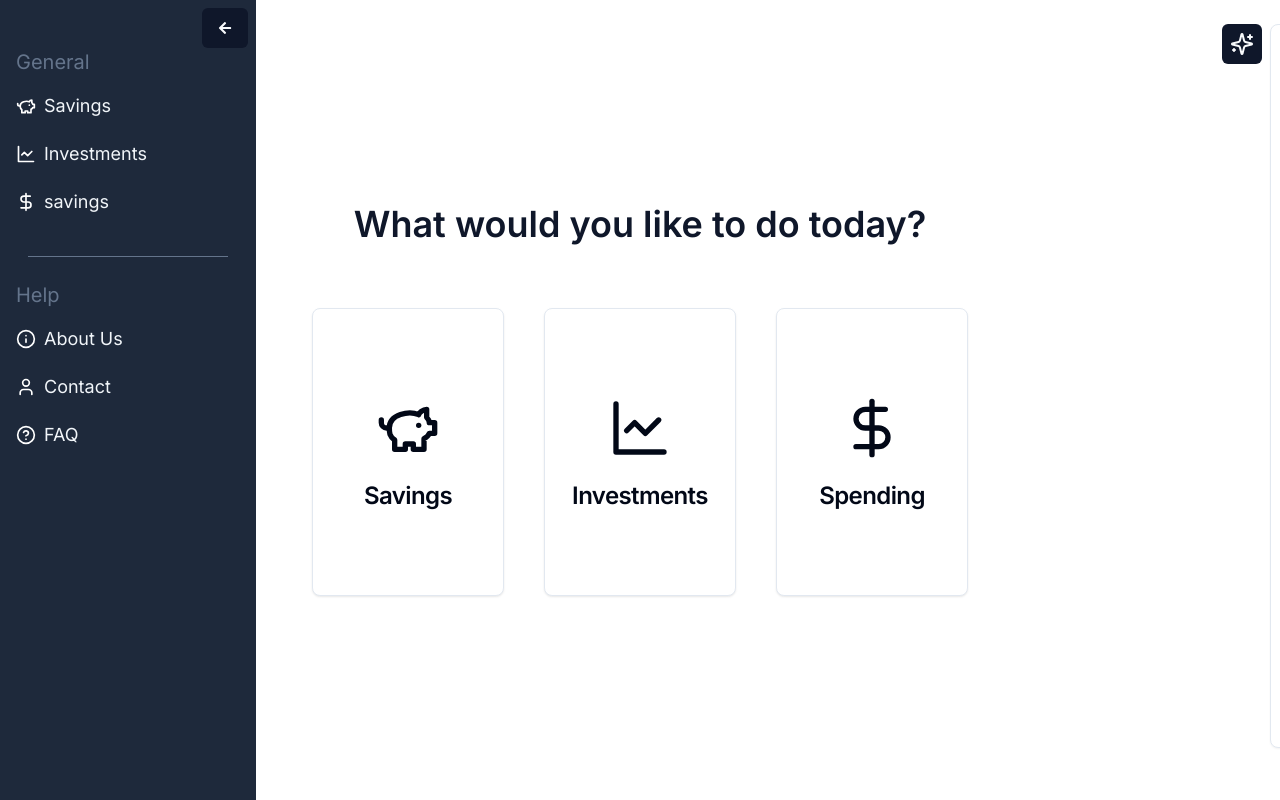
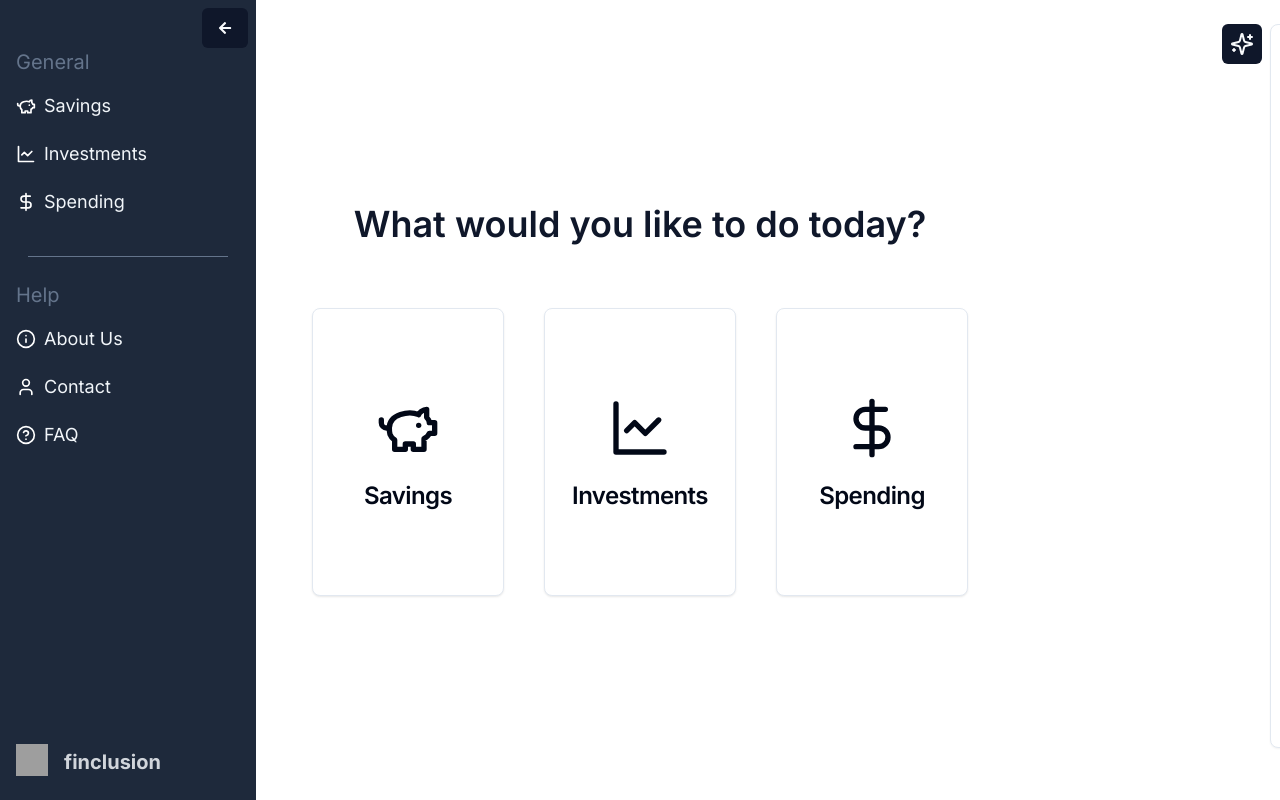
Before and after one commit to zsh-eng/hacksingapore, a Next.js app: page / in a window 1280 px wide. Both pictures are taken after a click on the button 33 px from the left and 28 px from the top of the page. Built offline with nearby package versions, Linux system fonts and the light colour scheme; no server answers; grey boxes are pictures that could not be loaded.

Commit message:
feat: add icon for navbar

```diff
--- a/src/components/ui/navbar.tsx
+++ b/src/components/ui/navbar.tsx
@@ -74,7 +74,7 @@ export default function Navbar() {
         isNavbarOpen ? 'translate-x-0' : '-translate-x-48'
       )}
     >
-      <nav className=' text-gray-300 relative flex flex-col justify-between h-full'>
+      <nav className=' text-gray-300 relative flex flex-col justify-between h-screen pb-6'>
         <div className='p-2'>
           <div className='flex flex-row justify-end -mr-0.25'>
             <Button onClick={toggleNavbar}>
@@ -98,7 +98,7 @@ export default function Navbar() {
             <NavItem
               icon={DollarSign}
               href='/transactions'
-              label='savings'
+              label='Spending'
               small={!isNavbarOpen}
             />
           </div>
@@ -131,6 +131,26 @@ export default function Navbar() {
             />
           </div>
         </div>
+
+        <div
+          className={cn(
+            'flex mt-auto ml-4 items-end mr-4 transition cursor-pointer',
+            !isNavbarOpen && 'justify-end'
+          )}
+        >
+          <Link legacyBehavior href='/'>
+            <img
+              src='https://cdn-icons-png.flaticon.com/512/5105/5105602.png'
+              className='h-8 w-8'
+            />
+          </Link>
+
+          {isNavbarOpen && (
+            <h1 className='text-xl ml-4 font-bold'>
+              <Link href='/'>finclusion</Link>
+            </h1>
+          )}
+        </div>
       </nav>
     </div>
   );
```
